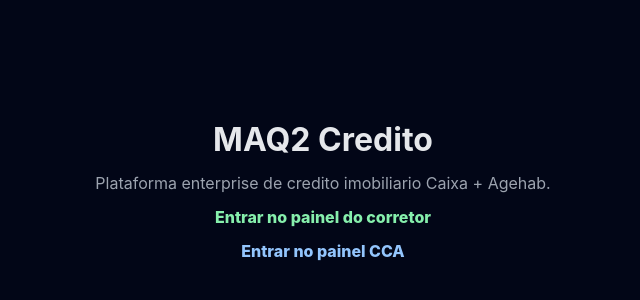
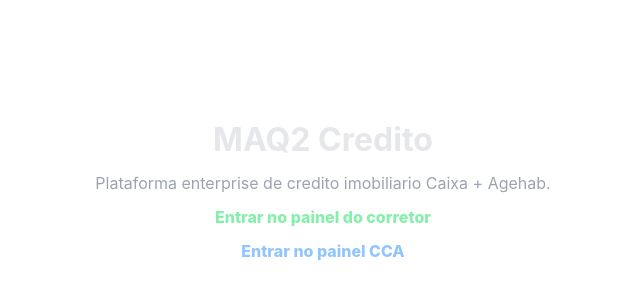
Before and after one commit to catsandygo-design/MAQ2-CREDITO, a Next.js app: page / in a window 1280 px wide. Shown: the part 210-510 px from the top of the page, without its empty margins (317-957 px from the left). Built offline with nearby package versions, Linux system fonts and the light colour scheme.

Commit message:
style: altera fundo das telas para branco

```diff
--- a/public/checklist_documentos_upload_com_formulario.html
+++ b/public/checklist_documentos_upload_com_formulario.html
@@ -30,7 +30,7 @@
 
     body {
       margin: 0;
-      background: radial-gradient(circle at top, #1f2937 0, #020617 45%, #020617 100%);
+      background: #ffffff;
       color: var(--text);
       min-height: 100vh;
     }
--- a/src/app/corretor/page.tsx
+++ b/src/app/corretor/page.tsx
@@ -129,7 +129,7 @@ export default function CorretorPage() {
   return (
     <main className="broker-doc-page">
       <style>{`
-        .broker-doc-page { height: 100vh; overflow-y: auto; background: radial-gradient(circle at top, #1f2937 0, #020617 48%, #020617 100%); color: #e5e7eb; padding: 24px 16px 40px; font-family: Inter, ui-sans-serif, system-ui, -apple-system, Segoe UI, sans-serif; }
+        .broker-doc-page { height: 100vh; overflow-y: auto; background: #ffffff; color: #e5e7eb; padding: 24px 16px 40px; font-family: Inter, ui-sans-serif, system-ui, -apple-system, Segoe UI, sans-serif; }
         .broker-doc-page::-webkit-scrollbar { width: 12px; } .broker-doc-page::-webkit-scrollbar-thumb { background: #334155; border-radius: 999px; border: 3px solid #020617; } .broker-doc-page::-webkit-scrollbar-track { background: #020617; }
         .shell { max-width: 1120px; margin: 0 auto; display: grid; gap: 20px; }
         .topbar { display: flex; align-items: center; justify-content: space-between; gap: 16px; flex-wrap: wrap; }
--- a/src/app/globals.css
+++ b/src/app/globals.css
@@ -152,3 +152,9 @@ a { color: inherit; text-decoration: none; }
 @media (max-width: 1200px) { .cor-dash-grid { grid-template-columns:1fr; } .cor-premium-top { flex-direction:column; align-items:flex-start; } .cor-card { min-height:auto; } .cor-panel-alerts,.cor-sla-stack,.cor-panel-conversion { grid-column:auto; grid-row:auto; height:auto; } .cor-sla-stack > .cor-rework-card { grid-column:auto; } }
 @media (max-width: 760px) { .cor-mini-metrics { grid-template-columns:1fr; } .cor-alert-item { grid-template-columns:10px 1fr; } .cor-alert-item em { grid-column:2; text-align:left; } .cor-premium-actions button { width:100%; } .cor-premium-actions { width:100%; } }
 @media (max-width: 560px) { .cor-page { padding:14px 10px 30px; } .cor-card,.cor-table-card { border-radius:18px; padding:16px; } .cor-premium-title h1 { font-size:2.15rem; } .cor-speed-premium { transform:scale(.86); transform-origin:left center; } }
+
+body,
+.login-page,
+.cor-page {
+  background: #ffffff !important;
+}
--- a/src/app/page.tsx
+++ b/src/app/page.tsx
@@ -1,6 +1,6 @@
 export default function HomePage() {
   return (
-    <main style={{ minHeight: '100vh', display: 'grid', placeItems: 'center', background: '#020617', color: '#e5e7eb', fontFamily: 'Inter, Arial, sans-serif' }}>
+    <main style={{ minHeight: '100vh', display: 'grid', placeItems: 'center', background: '#ffffff', color: '#e5e7eb', fontFamily: 'Inter, Arial, sans-serif' }}>
       <div style={{ display: 'grid', gap: 14, textAlign: 'center', padding: 24 }}>
         <h1 style={{ margin: 0 }}>MAQ2 Credito</h1>
         <p style={{ margin: 0, color: '#9ca3af' }}>Plataforma enterprise de credito imobiliario Caixa + Agehab.</p>
--- a/src/app/painel/checklist-documentos/page.tsx
+++ b/src/app/painel/checklist-documentos/page.tsx
@@ -8,7 +8,7 @@ export default function ChecklistDocumentosPage() {
   }, []);
 
   return (
-    <main style={{ minHeight: '100vh', display: 'grid', placeItems: 'center', background: '#020617', color: '#e5e7eb', fontFamily: 'Inter, Arial, sans-serif' }}>
+    <main style={{ minHeight: '100vh', display: 'grid', placeItems: 'center', background: '#ffffff', color: '#e5e7eb', fontFamily: 'Inter, Arial, sans-serif' }}>
       <p>Carregando checklist documental...</p>
     </main>
   );
```
